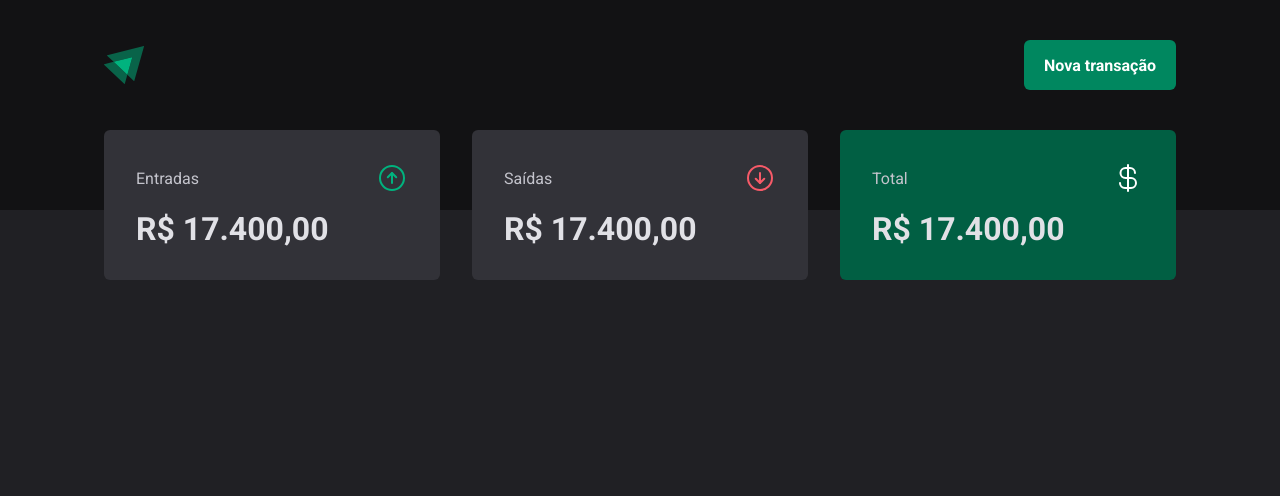
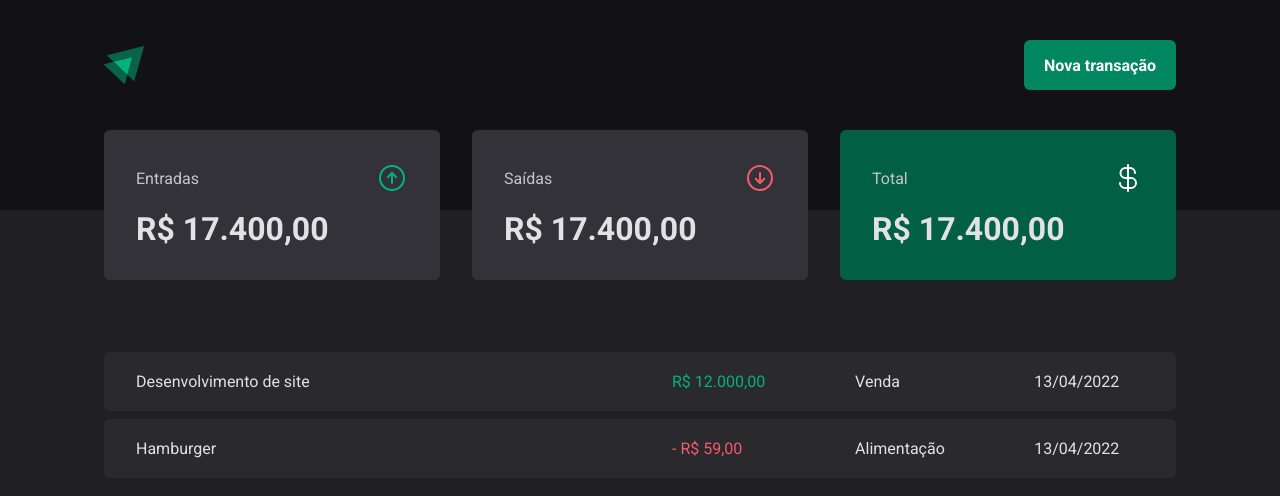
Before and after one commit to odiegodarocha/dt-money, a React (Vite) app: page / in a window 1280 px wide. Shown: the top 496 px of the page. Built offline with nearby package versions, Linux system fonts and the light colour scheme.

Commit message:
create transactions table

```diff
--- a/src/pages/transactions/index.tsx
+++ b/src/pages/transactions/index.tsx
@@ -1,11 +1,39 @@
 import { Header } from "../../components/Header";
 import { Summary } from "../../components/Summary";
+import { PriceHighlight, TransactionsContainer, TransactionsTable } from "./styles";
 
 export function Transactions() {
   return (
     <div>
       <Header />
       <Summary />
+
+      <TransactionsContainer>
+        <TransactionsTable>
+          <tbody>
+            <tr>
+              <td width="50%">Desenvolvimento de site</td>
+              <td>
+                <PriceHighlight variant="income">
+                  R$ 12.000,00
+                </PriceHighlight>
+              </td>
+              <td>Venda</td>
+              <td>13/04/2022</td>
+            </tr>
+            <tr>
+              <td width="50%">Hamburger</td>
+              <td>
+                <PriceHighlight variant="outcome">
+                  - R$ 59,00
+                </PriceHighlight>
+              </td>
+              <td>Alimentação</td>
+              <td>13/04/2022</td>
+            </tr>
+          </tbody>
+        </TransactionsTable>
+      </TransactionsContainer>
     </div>
   )
 }
--- a/src/pages/transactions/styles.ts
+++ b/src/pages/transactions/styles.ts
@@ -0,0 +1,38 @@
+import styled from "styled-components";
+
+export const TransactionsContainer = styled.main`
+  width: 100%;
+  max-width: 1120px;
+  margin: 4rem auto 0;
+  padding: 0 1.5rem;
+`
+
+export const TransactionsTable = styled.table`
+  width: 100%;
+  border-collapse: separate;
+  border-spacing: 0 0.5rem;
+  margin-top: 1.5rem;
+
+  td {
+    padding: 1.25rem 2rem;
+    background: ${props => props.theme["gray-700"]};
+
+    &:first-child {
+      border-top-left-radius: 6px;
+      border-bottom-left-radius: 6px;
+    }
+
+    &:last-child {
+      border-top-right-radius: 6px;
+      border-bottom-right-radius: 6px;
+    }
+  }
+`
+
+interface PriceHighlightProps {
+  variant: 'income' | 'outcome';
+}
+
+export const PriceHighlight = styled.span<PriceHighlightProps>`
+  color: ${props => props.variant === 'income' ? props.theme["green-300"] : props.theme["red-300"]};
+`
```
